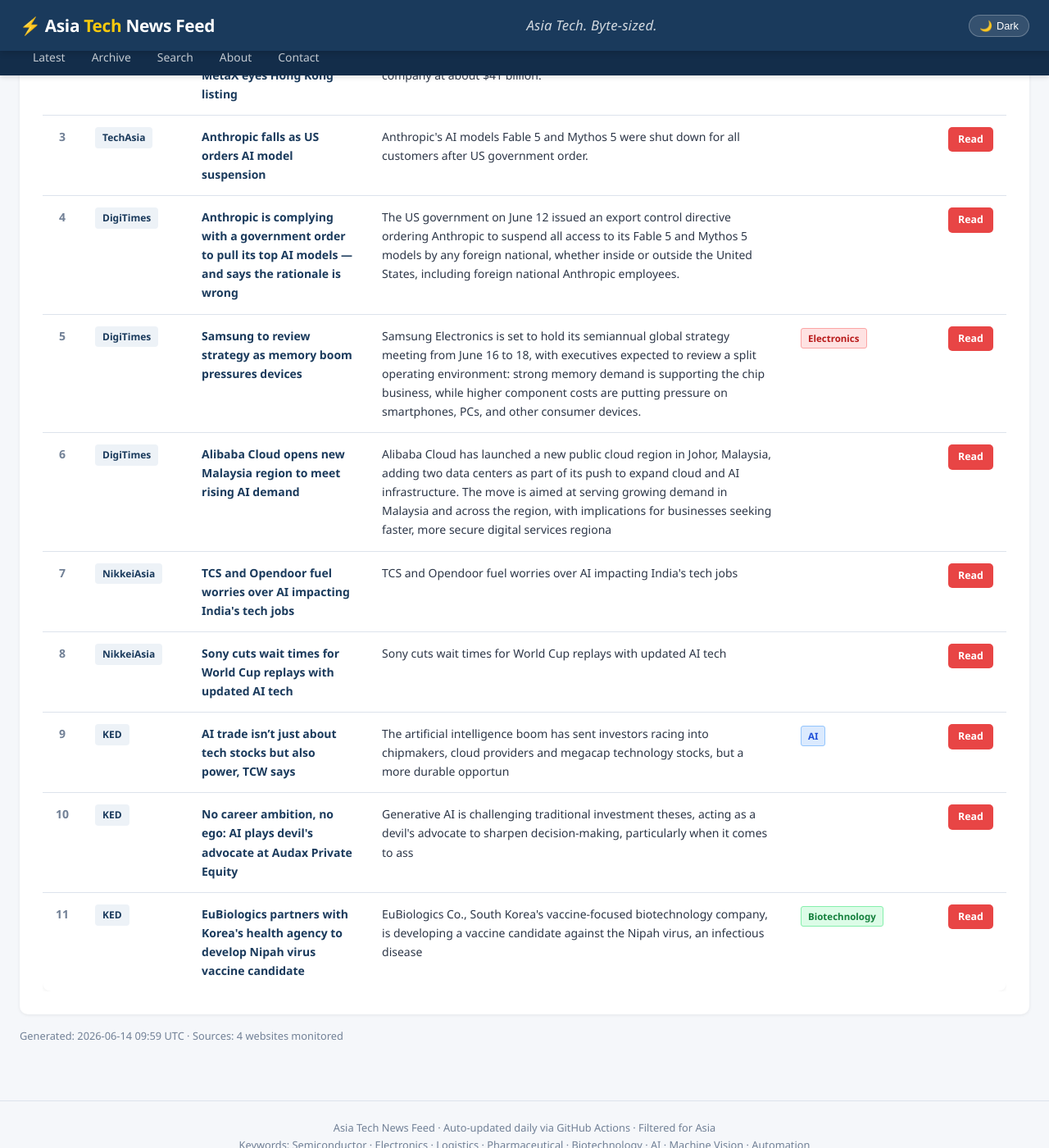
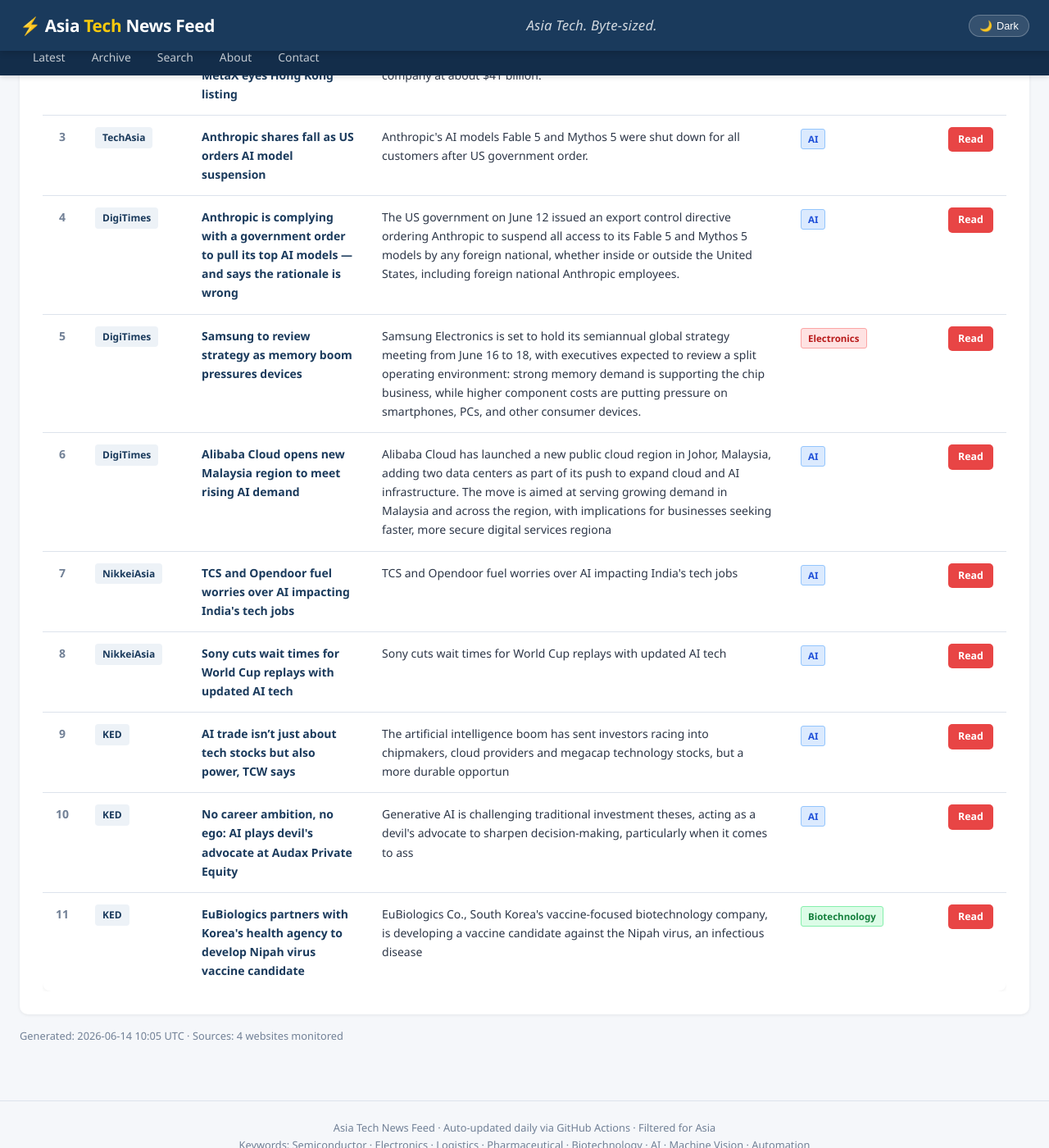
Before and after one commit to asiatechfeed/Asia-Tech-Feed, a Jekyll site: the page built from _posts/2026-06-14-asia-tech-news-digest.md, in a window 1280 px wide and 1400 px high, scrolled down 871 px. Shown: the whole window at 82% size. Built offline with Jekyll 4.4.1, drawn with Linux system fonts in a browser that asks for light colours.

Commit message:
📰 News digest 2026-06-14 (11 articles)

```diff
--- a/_digest_meta.json
+++ b/_digest_meta.json
@@ -20,7 +20,7 @@
       "url": "https://www.techinasia.com/chinese-chipmakers-race-ipos-listing-surge"
     },
     {
-      "title": "Anthropic falls as US orders AI model suspension",
+      "title": "Anthropic shares fall as US orders AI model suspension",
       "source": "TechAsia",
       "url": "https://www.techinasia.com/anthropic-expand-glasswing-150-partners"
     },
--- a/_posts/2026-06-14-asia-tech-news-digest.md
+++ b/_posts/2026-06-14-asia-tech-news-digest.md
@@ -38,15 +38,15 @@ featured_image: ""
   <td class="col-source"><span class="source-badge">TechAsia</span></td>
   <td class="col-title"><span class="article-title">Chinese AI chipmaker MetaX eyes Hong Kong listing</span></td>
   <td class="col-summary">MetaX's shares surged 564% since its Shanghai IPO, valuing the company at about $41 billion.</td>
-  <td class="col-tags"></td>
+  <td class="col-tags"><span class="tag ai">AI</span></td>
   <td class="col-link"><a class="btn-link" href="https://www.techinasia.com/chinese-chipmakers-race-ipos-listing-surge" target="_blank" rel="noopener">Read</a></td>
 </tr>
 <tr>
   <td class="col-num">3</td>
   <td class="col-source"><span class="source-badge">TechAsia</span></td>
-  <td class="col-title"><span class="article-title">Anthropic falls as US orders AI model suspension</span></td>
+  <td class="col-title"><span class="article-title">Anthropic shares fall as US orders AI model suspension</span></td>
   <td class="col-summary">Anthropic's AI models Fable 5 and Mythos 5 were shut down for all customers after US government order.</td>
-  <td class="col-tags"></td>
+  <td class="col-tags"><span class="tag ai">AI</span></td>
   <td class="col-link"><a class="btn-link" href="https://www.techinasia.com/anthropic-expand-glasswing-150-partners" target="_blank" rel="noopener">Read</a></td>
 </tr>
 <tr>
@@ -54,7 +54,7 @@ featured_image: ""
   <td class="col-source"><span class="source-badge">DigiTimes</span></td>
   <td class="col-title"><span class="article-title">Anthropic is complying with a government order to pull its top AI models — and says the rationale is wrong</span></td>
   <td class="col-summary">The US government on June 12 issued an export control directive ordering Anthropic to suspend all access to its Fable 5 and Mythos 5 models by any foreign national, whether inside or outside the United States, including foreign national Anthropic employees.</td>
-  <td class="col-tags"></td>
+  <td class="col-tags"><span class="tag ai">AI</span></td>
   <td class="col-link"><a class="btn-link" href="https://www.digitimes.com/news/a20260613VL201/government-anthropic.html" target="_blank" rel="noopener">Read</a></td>
 </tr>
 <tr>
@@ -70,7 +70,7 @@ featured_image: ""
   <td class="col-source"><span class="source-badge">DigiTimes</span></td>
   <td class="col-title"><span class="article-title">Alibaba Cloud opens new Malaysia region to meet rising AI demand</span></td>
   <td class="col-summary">Alibaba Cloud has launched a new public cloud region in Johor, Malaysia, adding two data centers as part of its push to expand cloud and AI infrastructure. The move is aimed at serving growing demand in Malaysia and across the region, with implications for businesses seeking faster, more secure digital services regiona</td>
-  <td class="col-tags"></td>
+  <td class="col-tags"><span class="tag ai">AI</span></td>
   <td class="col-link"><a class="btn-link" href="https://www.digitimes.com/news/a20260612PR200/alibaba-cloud-region-demand-infrastructure.html" target="_blank" rel="noopener">Read</a></td>
 </tr>
 <tr>
@@ -78,7 +78,7 @@ featured_image: ""
   <td class="col-source"><span class="source-badge">NikkeiAsia</span></td>
   <td class="col-title"><span class="article-title">TCS and Opendoor fuel worries over AI impacting India's tech jobs</span></td>
   <td class="col-summary">TCS and Opendoor fuel worries over AI impacting India's tech jobs</td>
-  <td class="col-tags"></td>
+  <td class="col-tags"><span class="tag ai">AI</span></td>
   <td class="col-link"><a class="btn-link" href="https://asia.nikkei.com/business/technology/artificial-intelligence/tcs-and-opendoor-fuel-worries-over-ai-impacting-india-s-tech-jobs" target="_blank" rel="noopener">Read</a></td>
 </tr>
 <tr>
@@ -86,7 +86,7 @@ featured_image: ""
   <td class="col-source"><span class="source-badge">NikkeiAsia</span></td>
   <td class="col-title"><span class="article-title">Sony cuts wait times for World Cup replays with updated AI tech</span></td>
   <td class="col-summary">Sony cuts wait times for World Cup replays with updated AI tech</td>
-  <td class="col-tags"></td>
+  <td class="col-tags"><span class="tag ai">AI</span></td>
   <td class="col-link"><a class="btn-link" href="https://asia.nikkei.com/spotlight/sports/world-cup-2026/sony-cuts-wait-times-for-world-cup-replays-with-updated-ai-tech" target="_blank" rel="noopener">Read</a></td>
 </tr>
 <tr>
@@ -102,7 +102,7 @@ featured_image: ""
   <td class="col-source"><span class="source-badge">KED</span></td>
   <td class="col-title"><span class="article-title">No career ambition, no ego: AI plays devil's advocate at Audax Private Equity</span></td>
   <td class="col-summary">Generative AI is challenging traditional investment theses, acting as a devil's advocate to sharpen decision-making, particularly when it comes to ass</td>
-  <td class="col-tags"></td>
+  <td class="col-tags"><span class="tag ai">AI</span></td>
   <td class="col-link"><a class="btn-link" href="https://www.kedglobal.com/private-equity/newsView/ked202603120002" target="_blank" rel="noopener">Read</a></td>
 </tr>
 <tr>
```
Also changed, not shown: other parts of _posts/2026-06-14-asia-tech-news-digest.md (+1 -1 lines), assets/data/news-2026-06-14.tsv (+7 -7 lines), assets/data/search-index.json (+22 -8 lines).
